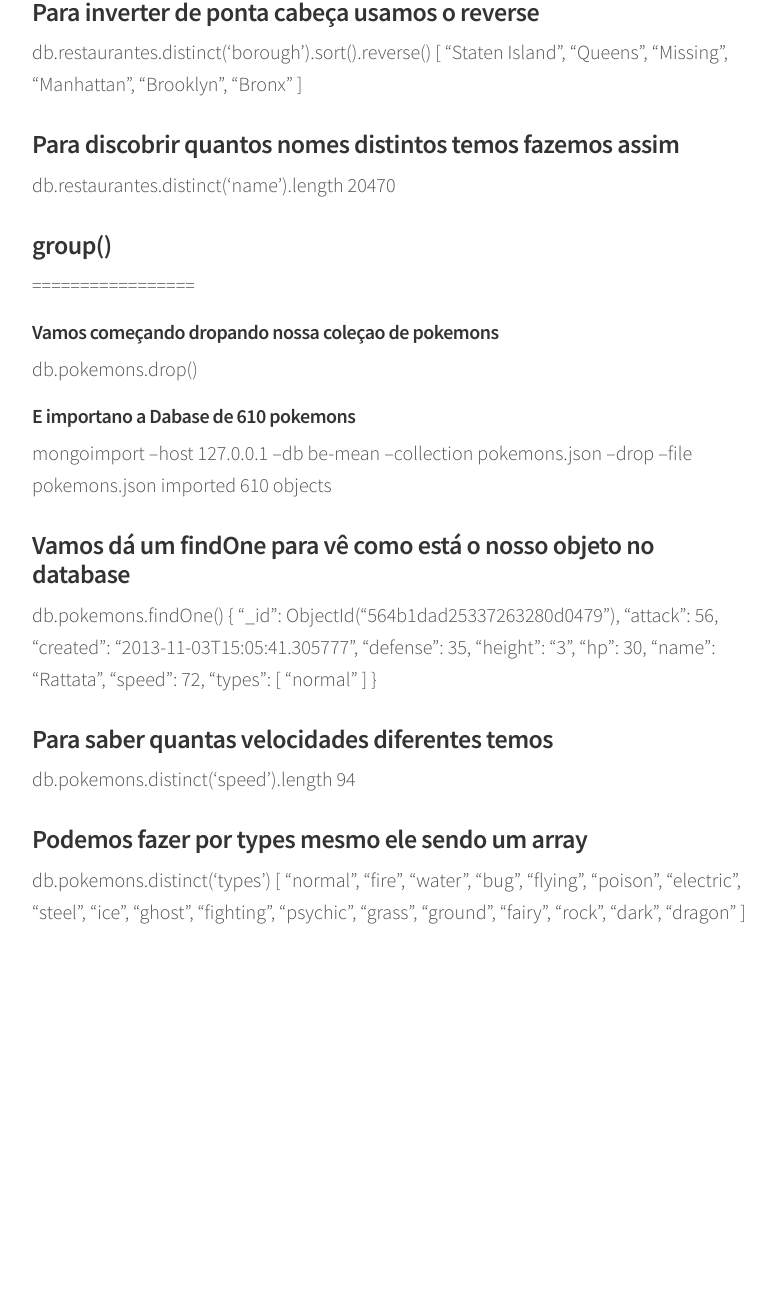
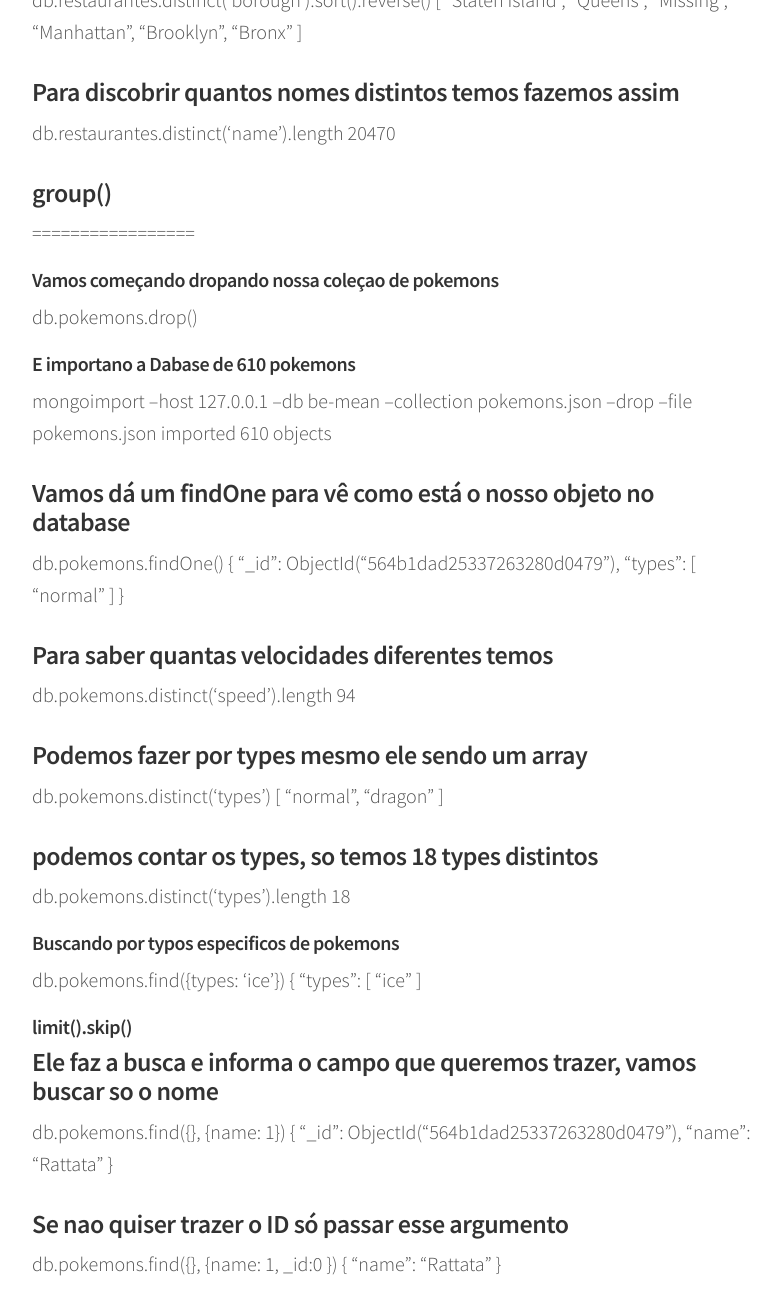
Before and after one commit to indrajithbandara/debug-blog, a Jekyll site: the page built from _posts/2016-05-14-mongodb.md, in a window 1280 px wide and 1400 px high, scrolled down 20032 px. Shown: the top 1315 px of the window, without its empty margins (248-1028 px from the left). Built offline with Jekyll 4.4.1, drawn with Linux system fonts in a browser that asks for light colours; comment, search, counter and statistics services are not loaded; before the commit the page ends 21080 px from its top, so only the background shows below that.

Commit message:
subida diaria

```diff
--- a/_posts/2016-05-14-mongodb.md
+++ b/_posts/2016-05-14-mongodb.md
@@ -884,13 +882,6 @@ imported 610 objects
 db.pokemons.findOne()
 {
   "_id": ObjectId("564b1dad25337263280d0479"),
-  "attack": 56,
-  "created": "2013-11-03T15:05:41.305777",
-  "defense": 35,
-  "height": "3",
-  "hp": 30,
-  "name": "Rattata",
-  "speed": 72,
   "types": [
     "normal"
   ]
@@ -903,21 +894,31 @@ db.pokemons.distinct('speed').length
  db.pokemons.distinct('types')
 [
   "normal",
-  "fire",
-  "water",
-  "bug",
-  "flying",
-  "poison",
-  "electric",
-  "steel",
-  "ice",
-  "ghost",
-  "fighting",
-  "psychic",
-  "grass",
-  "ground",
-  "fairy",
-  "rock",
-  "dark",
   "dragon"
 ]
+
+### podemos contar os types, so temos 18 types distintos
+db.pokemons.distinct('types').length
+18
+
+#### Buscando por typos especificos de pokemons
+db.pokemons.find({types: 'ice'})
+{
+"types": [
+    "ice"
+ ]
+
+##### limit().skip()
+
+### Ele faz a busca e informa o campo que queremos trazer, vamos buscar so o nome
+db.pokemons.find({}, {name: 1})
+{
+  "_id": ObjectId("564b1dad25337263280d0479"),
+  "name": "Rattata"
+}
+
+### Se nao quiser trazer o ID só passar esse argumento
+db.pokemons.find({}, {name: 1, _id:0 })
+{
+  "name": "Rattata"
+}
```
Also changed, not shown: other parts of _posts/2016-05-14-mongodb.md (+0 -2 lines).
